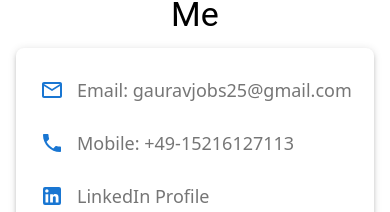
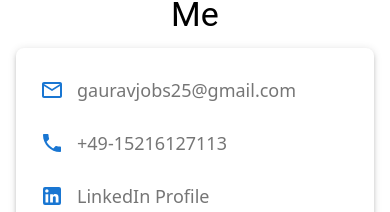
Before and after one commit to gauravthorath/Portfolio, a React app: page /Portfolio/contact in a window 390 px wide. Shown: the part 144-356 px from the top of the page. Built offline with nearby package versions, Linux system fonts and the light colour scheme; the HTML template or start-up script is replaced by a standard one.

Commit message:
Remove labels "Email:" and "Mobile:" from IconButton components in Contact page

```diff
--- a/src/pages/Contact/Contact.tsx
+++ b/src/pages/Contact/Contact.tsx
@@ -51,7 +51,7 @@ const Contact: React.FC = () => {
                   title="View Linked Profile"
                   size="small"
                 >
-                  Email: gauravjobs25@gmail.com
+                  gauravjobs25@gmail.com
                 </IconButton>
               </Box>
             </Grid>
@@ -66,7 +66,7 @@ const Contact: React.FC = () => {
                   title="View Linked Profile"
                   size="small"
                 >
-                  Mobile: +49-15216127113
+                  +49-15216127113
                 </IconButton>
               </Box>
             </Grid>
```
